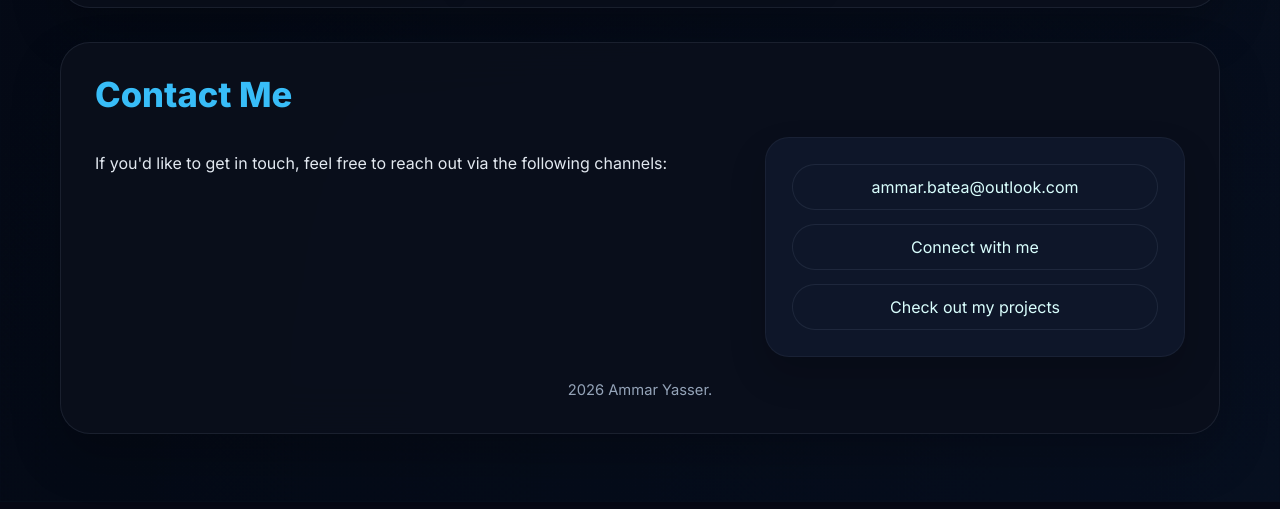
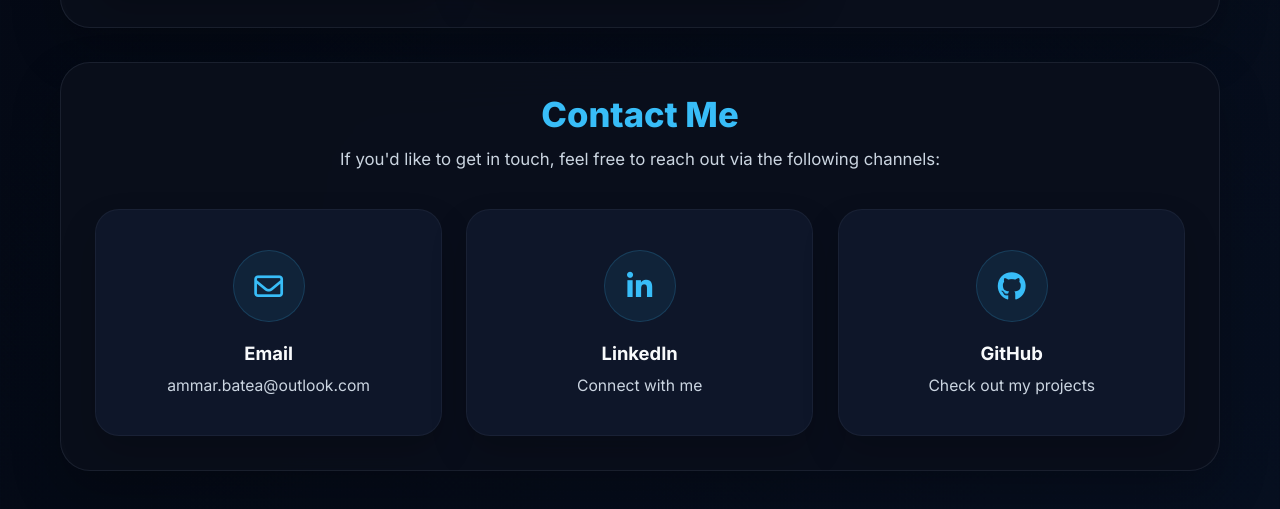
Before and after one commit to AmmarYasserAI-2/My_Portfolio, a plain HTML site: page index.html in a window 1280 px wide. Shown: the part 9306-9815 px from the top of the page. Drawn offline with Linux system fonts and the light colour scheme.

Commit message:
Contact Menu

```diff
--- a/index.html
+++ b/index.html
@@ -1,6 +1,6 @@
 <!DOCTYPE html>
 <html lang="en">
-  <head>
+  <>
     <meta charset="UTF-8" />
     <meta name="viewport" content="width=device-width, initial-scale=1.0" />
     <title>Ammar Yasser Portfolio</title>
@@ -304,8 +304,7 @@
 
       .repo-card,
       .stack-card,
-      .timeline-card,
-      .contact-card {
+      .timeline-card {
         padding: 26px;
         border-radius: 24px;
         border: 1px solid rgba(148, 163, 184, 0.08);
@@ -316,8 +315,7 @@
 
       .repo-card:hover,
       .stack-card:hover,
-      .timeline-card:hover,
-      .contact-card:hover {
+      .timeline-card:hover {
         transform: translateY(-2px);
         border-color: rgba(56, 189, 248, 0.24);
         background: rgba(15, 23, 42, 1);
@@ -358,8 +356,7 @@
 
       .repo-card p,
       .stack-card p,
-      .timeline-card p,
-      .contact-card p {
+      .timeline-card p {
         margin: 16px 0 0;
         color: #cbd5e1;
         line-height: 1.8;
@@ -390,8 +387,7 @@
         margin-top: 20px;
       }
 
-      .repo-card a,
-      .contact-card a {
+      .repo-card a {
         padding: 12px 18px;
         border-radius: 999px;
         border: 1px solid rgba(56, 189, 248, 0.18);
@@ -401,8 +397,7 @@
         transition: all 0.2s ease;
       }
 
-      .repo-card a:hover,
-      .contact-card a:hover {
+      .repo-card a:hover {
         background: rgba(56, 189, 248, 0.16);
       }
 
@@ -592,6 +587,91 @@
         margin-top: 10px;
       }
 
+      /* === UPDATED CONTACT SECTION CSS === */
+      .contact-me-header {
+        text-align: center;
+        margin-bottom: 40px;
+      }
+
+      .contact-me-header h2 {
+        margin: 0 0 16px 0;
+        font-family: 'Inter', ui-sans-serif, system-ui, -apple-system, BlinkMacSystemFont, 'Segoe UI', sans-serif;
+        font-size: clamp(2.1rem, 2.7vw, 3rem);
+        color: #38bdf8;
+        font-weight: 800;
+        line-height: 1.04;
+      }
+
+      .contact-me-header p {
+        color: #cbd5e1;
+        font-size: 1.05rem;
+        margin: 0;
+      }
+
+      .contact-panel {
+        display: grid;
+        grid-template-columns: repeat(auto-fit, minmax(280px, 1fr));
+        gap: 24px;
+      }
+
+      .contact-card {
+        padding: 40px 24px;
+        border-radius: 24px;
+        border: 1px solid rgba(148, 163, 184, 0.08);
+        background: rgba(15, 23, 42, 0.96);
+        box-shadow: 0 18px 36px rgba(0, 0, 0, 0.18);
+        transition: transform 0.22s ease, border-color 0.22s ease, background 0.22s ease;
+        display: flex;
+        flex-direction: column;
+        align-items: center;
+        text-align: center;
+      }
+
+      .contact-card:hover {
+        transform: translateY(-2px);
+        border-color: rgba(56, 189, 248, 0.24);
+        background: rgba(15, 23, 42, 1);
+      }
+
+      .contact-icon-wrapper {
+        width: 72px;
+        height: 72px;
+        border-radius: 50%;
+        background: rgba(56, 189, 248, 0.08);
+        border: 1px solid rgba(56, 189, 248, 0.18);
+        display: flex;
+        align-items: center;
+        justify-content: center;
+        margin-bottom: 20px;
+        color: var(--accent);
+        font-size: 1.8rem;
+        transition: all 0.3s ease;
+      }
+
+      .contact-card:hover .contact-icon-wrapper {
+        background: rgba(56, 189, 248, 0.16);
+        transform: scale(1.05);
+      }
+
+      .contact-card h3 {
+        margin: 0 0 12px 0;
+        color: #f8fafc;
+        font-size: 1.15rem;
+        font-weight: 700;
+      }
+
+      .contact-card a, .contact-card p {
+        margin: 0;
+        color: #cbd5e1;
+        font-size: 0.98rem;
+        text-decoration: none;
+        transition: color 0.2s ease;
+      }
+
+      .contact-card a:hover {
+        color: var(--accent);
+      }
+
       @media (max-width: 900px) {
         .journey-timeline::before {
           left: 20px;
@@ -608,76 +688,8 @@
           padding-right: 24px;
           width: calc(100% - 70px);
         }
-      }
 
-      @media (max-width: 640px) {
-        .journey-timeline::before {
-          left: 12px;
-        }
-
-        .journey-item::before {
-          left: 12px;
-          width: 12px;
-          height: 12px;
-          border-width: 2px;
-          top: 18px;
-        }
-
-        .journey-item.highlighted::before {
-          width: 18px;
-          height: 18px;
-          top: 15px;
-        }
-
-        .journey-item:nth-child(odd) .journey-content,
-        .journey-item:nth-child(even) .journey-content {
-          margin-left: 50px;
-          padding: 20px;
-          width: calc(100% - 50px);
-        }
-
-        .journey-content {
-          border-radius: 18px;
-        }
-
-        .journey-title {
-          font-size: 1.05rem;
-        }
-
-        .journey-desc {
-          font-size: 0.9rem;
-        }
-      }
-
-      .contact-panel {
-        display: grid;
-        grid-template-columns: minmax(280px, 1.5fr) minmax(240px, 420px);
-        gap: 24px;
-        align-items: start;
-      }
-
-      .contact-card {
-        display: grid;
-        gap: 14px;
-      }
-
-      .contact-card a {
-        display: inline-flex;
-        justify-content: center;
-        border: 1px solid rgba(148, 163, 184, 0.12);
-        background: rgba(15, 23, 42, 0.86);
-      }
-
-      .contact-footer {
-        margin-top: 24px;
-        color: #94a3b8;
-        font-size: 0.92rem;
-        text-align: center;
-      }
-
-      @media (max-width: 900px) {
         .hero-grid,
-        .contact-panel,
         .timeline-grid,
         .repo-grid,
         .stack-grid {
@@ -719,12 +731,47 @@
           font-size: 0.88rem;
         }
 
-
-
-
+        .journey-timeline::before {
+          left: 12px;
         }
 
+        .journey-item::before {
+          left: 12px;
+          width: 12px;
+          height: 12px;
+          border-width: 2px;
+          top: 18px;
+        }
 
+        .journey-item.highlighted::before {
+          width: 18px;
+          height: 18px;
+          top: 15px;
+        }
+
+        .journey-item:nth-child(odd) .journey-content,
+        .journey-item:nth-child(even) .journey-content {
+          margin-left: 50px;
+          padding: 20px;
+          width: calc(100% - 50px);
+        }
+
+        .journey-content {
+          border-radius: 18px;
+        }
+
+        .journey-title {
+          font-size: 1.05rem;
+        }
+
+        .journey-desc {
+          font-size: 0.9rem;
+        }
+
+        .contact-panel {
+          grid-template-columns: 1fr; /* Stacks to a single column on small mobile screens */
+        }
+      }
     </style>
   </head>
   <body>
@@ -1319,24 +1366,47 @@
         </div>
       </section>
 
+</section>
+
 <section id="contact" class="section-panel">
-        <div class="section-header">
+  <div class="contact-me-header">
     <h2>Contact Me</h2>
-        </div>
-        <div class="contact-panel">
-          <div>
     <p>If you'd like to get in touch, feel free to reach out via the following channels:</p>
   </div>
-          <div class="contact-card">
-            <a href="mailto:ammar.batea@outlook.com">ammar.batea@outlook.com</a>
-            <a href="https://www.linkedin.com/in/ammar-batea/" target="_blank" rel="noreferrer">Connect with me</a>
-            <a href="https://github.com/AmmarYasserAI-2" target="_blank" rel="noreferrer">Check out my projects</a>
+
+  <div class="contact-panel">
+
+    <!-- Email Card -->
+    <a href="mailto:ammar.batea@outlook.com" class="contact-card" style="text-decoration: none;">
+      <div class="contact-icon-wrapper">
+        <i class="fa-regular fa-envelope"></i>
       </div>
+      <h3>Email</h3>
+      <p>ammar.batea@outlook.com</p>
+    </a>
+
+    <!-- LinkedIn Card -->
+    <a href="https://www.linkedin.com/in/ammar-batea/" target="_blank" rel="noopener noreferrer" class="contact-card" style="text-decoration: none;">
+      <div class="contact-icon-wrapper">
+        <i class="fa-brands fa-linkedin-in"></i>
       </div>
-        <div class="contact-footer">2026 Ammar Yasser.</div>
-      </section>
+      <h3>LinkedIn</h3>
+      <p>Connect with me</p>
+    </a>
+
+    <!-- GitHub Card -->
+    <a href="https://github.com/AmmarYasserAI-2/" target="_blank" rel="noopener noreferrer" class="contact-card" style="text-decoration: none;">
+      <div class="contact-icon-wrapper">
+        <i class="fa-brands fa-github"></i>
       </div>
-    <script>
+      <h3>GitHub</h3>
+      <p>Check out my projects</p>
+    </a>
+
+  </div>
+</section>    </div>
+  </body>
+</html>    <script>
       document.querySelector('.hero-copy')?.classList.add('reveal');
       document.querySelectorAll('.section-header, .repo-card, .stack-card, .timeline-card, .contact-card').forEach((element) => {
         element.classList.add('reveal');
@@ -1401,5 +1471,7 @@
         });
       }
     </script>
+
+
   </body>
 </html>
```
Lines whose indentation alone changed are shown as unchanged.
